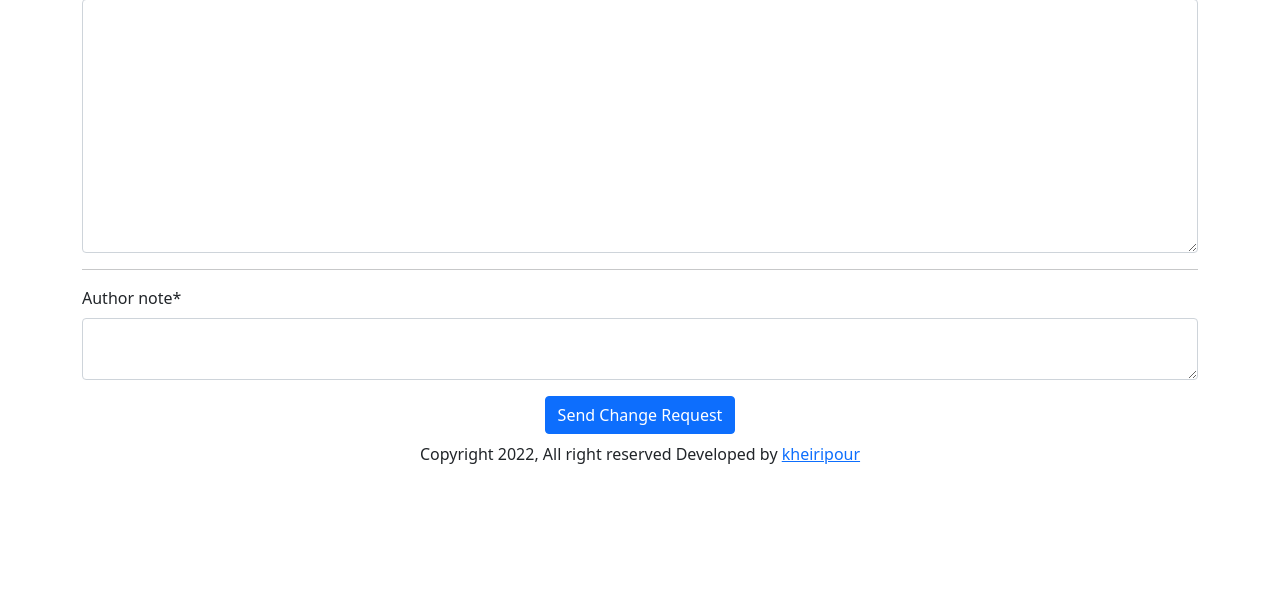
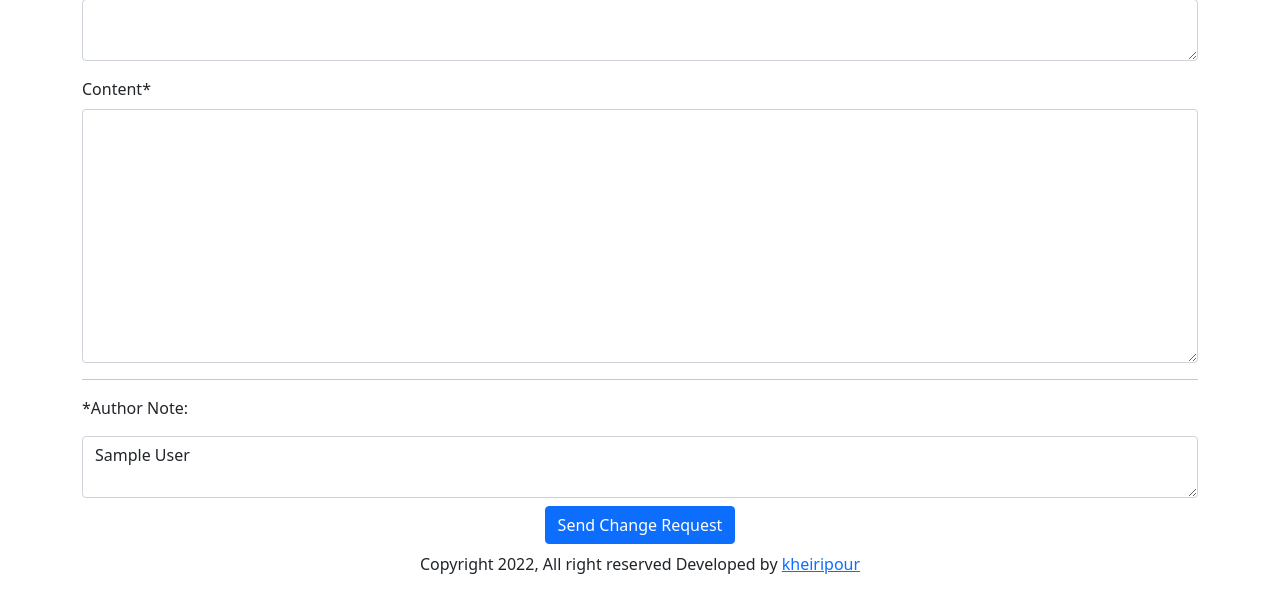
Before and after one commit to kheiripour/hBlog, a Django app: template core/templates/blog/blog-author.html in a window 1280 px wide. Shown: the part 915-1507 px from the top of the page. Before the commit the page ends 1379 px from the top, so only its background shows below. Run offline with Django 3.2, Linux system fonts and the light colour scheme; tables that the repository leaves empty hold one stand-in row (values such as "Sample post"); the template is opened without the code that fills it: values that come from a table or form of the project are taken from there, most other values are stand-ins (such as "Sample title", 1, 10 or a date in 2020); parts of the project's set-up code (start-up, migrations or seed data) failed here and were passed over; some libraries are stand-ins or nearby versions.

Commit message:
fix newsletter filter and pre_author note added

```diff
--- a/core/blog/forms.py
+++ b/core/blog/forms.py
@@ -5,8 +5,8 @@
 class PostVersionForm(forms.ModelForm):
     snippet = forms.CharField(widget=forms.Textarea(attrs={"rows":"2"}))
     content = forms.CharField(widget=SummernoteWidget())
-    author_note = forms.CharField(widget=forms.Textarea(attrs={"rows":"2"}))
+    # author_note = forms.CharField(widget=forms.Textarea(attrs={"rows":"2"}))
 
     class Meta:
         model = PostVersion
-        fields = ['title','snippet','content','category','author_note']
+        fields = ['title','snippet','content','category']
--- a/core/blog/tasks.py
+++ b/core/blog/tasks.py
@@ -8,7 +8,7 @@
 
 @shared_task
 def send_new_posts():
-    posts = Post.objects.filter(status=True,pub_date=date.today())
+    posts = Post.objects.filter(status=True,pub_date__date=date.today())
     if posts:
         http = 'http://'
         domain = Site.objects.get_current().domain
--- a/core/blog/views.py
+++ b/core/blog/views.py
@@ -152,6 +152,7 @@
             post_version.image = img
 
         post_version.post = post
+        post_version.author_note = self.request.POST.get('author_note')
 
         return super().form_valid(form)
 
@@ -176,7 +177,8 @@
                 'author_note':author_note
                 }
             )
-            context['title'] = 'Edit Post V:%i-->V:%i'%(post_version.number,post_version.number + 1)
+            context['title'] = 'Edit Post V:%i-->V:%i'%(post_version. number,post_version.number + 1)
+            context['pre_author_note'] =  post_version.author_note
             context['form'] = form
             context['admin_note'] = post_version.admin_note
             context['post'] = post
--- a/core/templates/blog/blog-author.html
+++ b/core/templates/blog/blog-author.html
@@ -11,6 +11,12 @@
         <div class="form-group mb-2">
             <p class="admin-note">Admin Note:</p>
             <textarea class="form-control" disabled>{{admin_note}}</textarea>
+        </div>
+        {% endif %}
+        {% if pre_author_note %}
+        <div class="form-group mb-2">
+            <p >Previous Author Note:</p>
+            <textarea class="form-control"  disabled>{{pre_author_note}} </textarea>
         </div>
         {% endif %}
         <div class="blog-images text-center ">
@@ -50,9 +56,9 @@
             </div>
 
             <hr class="bold">
-
-            <div class="form-group">
-                {{form.author_note|as_crispy_field}}
+            <div class="form-group mb-2">
+                <p >*Author Note:</p>
+                <textarea class="form-control" name="author_note" required>{{author_note}}</textarea>
             </div>
 
             <div class="form-group text-center">
--- a/core/templates/blog/blog-card.html
+++ b/core/templates/blog/blog-card.html
@@ -8,7 +8,8 @@
                 alt=""></a>
         <ul>
             <li>{{ post.pub_date|date:"d" }}</li>
-            <li>{{ post.pub_date|date:"M" }}</li>
+            <li>{{ post.pub_date|date:"M" }}, {{ post.pub_date|date:"y" }}</li>
+
         </ul>
 
     </div>
--- a/core/website/management/commands/newsletter.py
+++ b/core/website/management/commands/newsletter.py
@@ -10,7 +10,7 @@
 class Command(BaseCommand):
 
     def handle(self, *args, **options):
-        posts = Post.objects.filter(status=True,pub_date__gte=date.today())
+        posts = Post.objects.filter(status=True,pub_date__date=date.today())
         if posts:
             http = 'http://'
             domain = Site.objects.get_current().domain
```
